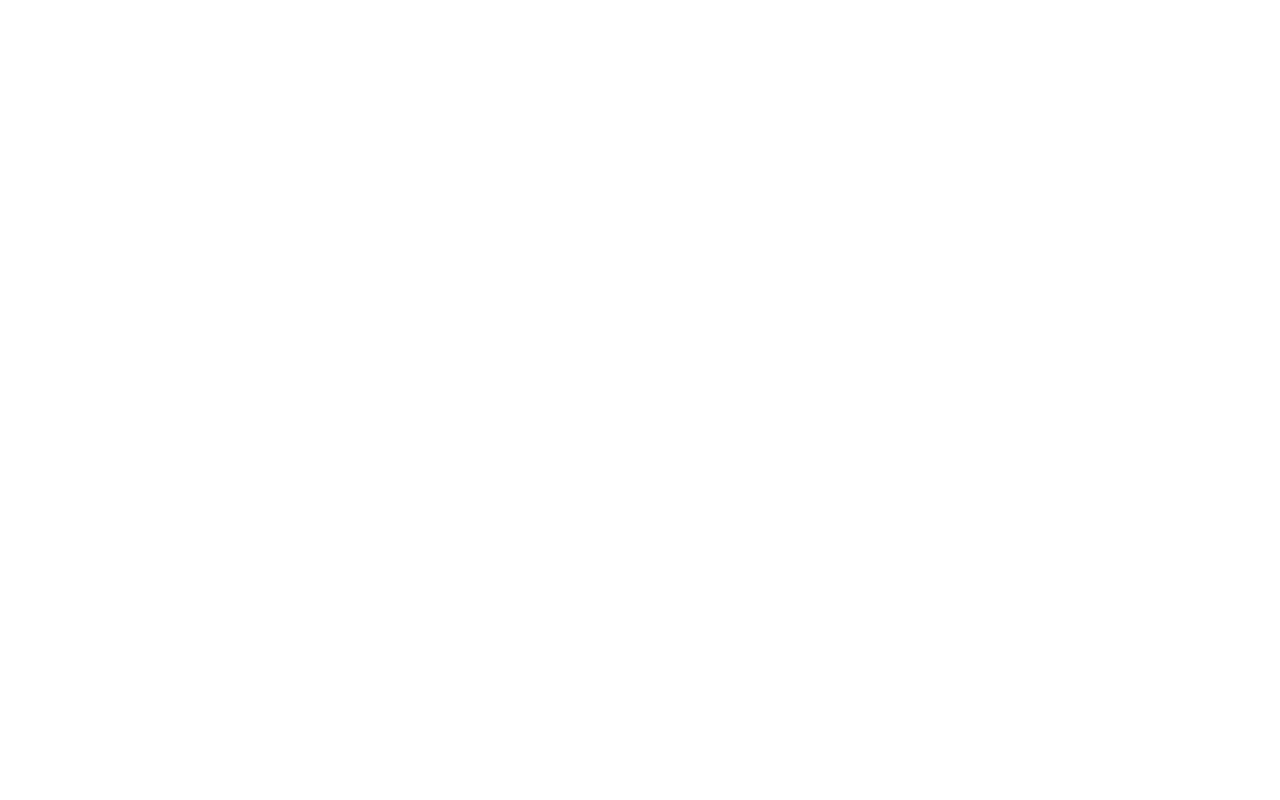
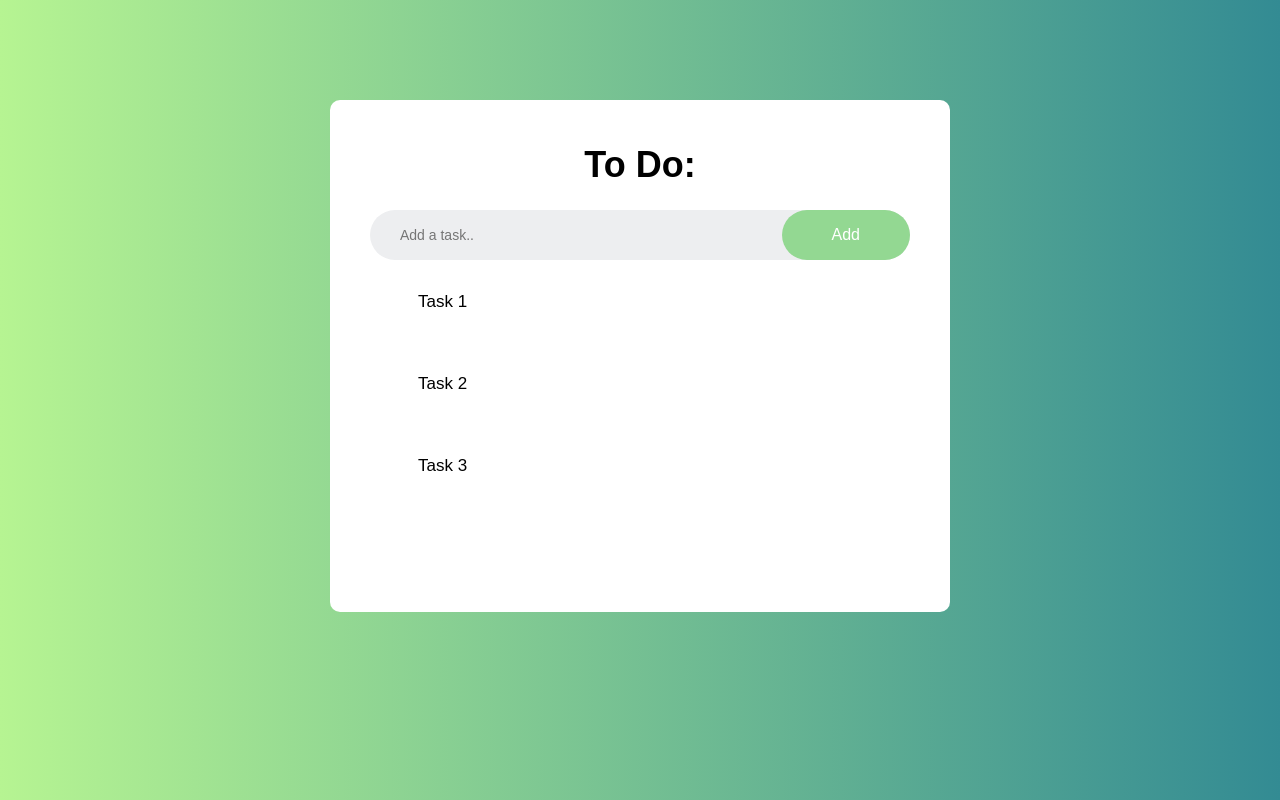
Before and after one commit to rsm917/to-do-list, a plain HTML site: page index.html in a window 1280 px wide. Drawn offline with Linux system fonts and the light colour scheme.

Commit message:
added  basic html structure and some css

```diff
--- a/index.html
+++ b/index.html
@@ -4,9 +4,22 @@
     <meta charset="UTF-8" />
     <meta name="viewport" content="width=device-width, initial-scale=1.0" />
     <title>To Do List App</title>
-    <link rel="stylesheet" href="style.css" />
+    <link rel="stylesheet" href="src/style.css" />
   </head>
   <body>
-    <div class="container"></div>
+    <div class="container">
+      <div class="to-do-list">
+        <h1>To Do:</h1>
+        <div class="row">
+          <input type="text" id="task-input-box" placeholder="Add a task.." />
+          <button>Add</button>
+        </div>
+        <ul id="list-container">
+          <li>Task 1</li>
+          <li>Task 2</li>
+          <li>Task 3</li>
+        </ul>
+      </div>
+    </div>
   </body>
 </html>
--- a/src/style.css
+++ b/src/style.css
@@ -0,0 +1,63 @@
+body {
+  font-family: "Poppins", sans-serif;
+  background: linear-gradient(to right, rgb(182, 244, 146), rgb(51, 139, 147));
+}
+
+.to-do-list {
+  background-color: #fff;
+  border-radius: 10px;
+
+  margin: 100px auto 20px;
+  padding: 20px 40px 70px;
+  width: 100%;
+  text-align: center;
+  max-width: 540px;
+}
+
+.to-do-list h1 {
+  font-size: 36px;
+}
+
+.row {
+  align-items: center;
+  background-color: #edeef0;
+  border-radius: 30px;
+  display: flex;
+  justify-content: space-between;
+  margin-bottom: 20px;
+  padding-left: 20px;
+}
+
+input {
+  background-color: transparent;
+  border: none;
+  font-size: 14px;
+  flex: 1;
+  outline: none;
+  padding: 10px;
+}
+
+button {
+  background-color: #93d892;
+  border: none;
+  border-radius: 30px;
+  color: #fff;
+  cursor: pointer;
+  font-size: 16px;
+  padding: 16px 50px;
+}
+
+ul li {
+  font-size: 17px;
+  list-style: none;
+  padding: 12px 8px 50px;
+  text-align: left;
+}
+
+ul li::before {
+  border-radius: 50%;
+  content: "";
+  position: absolute;
+  height: 28px;
+  width: 28px;
+}
```
